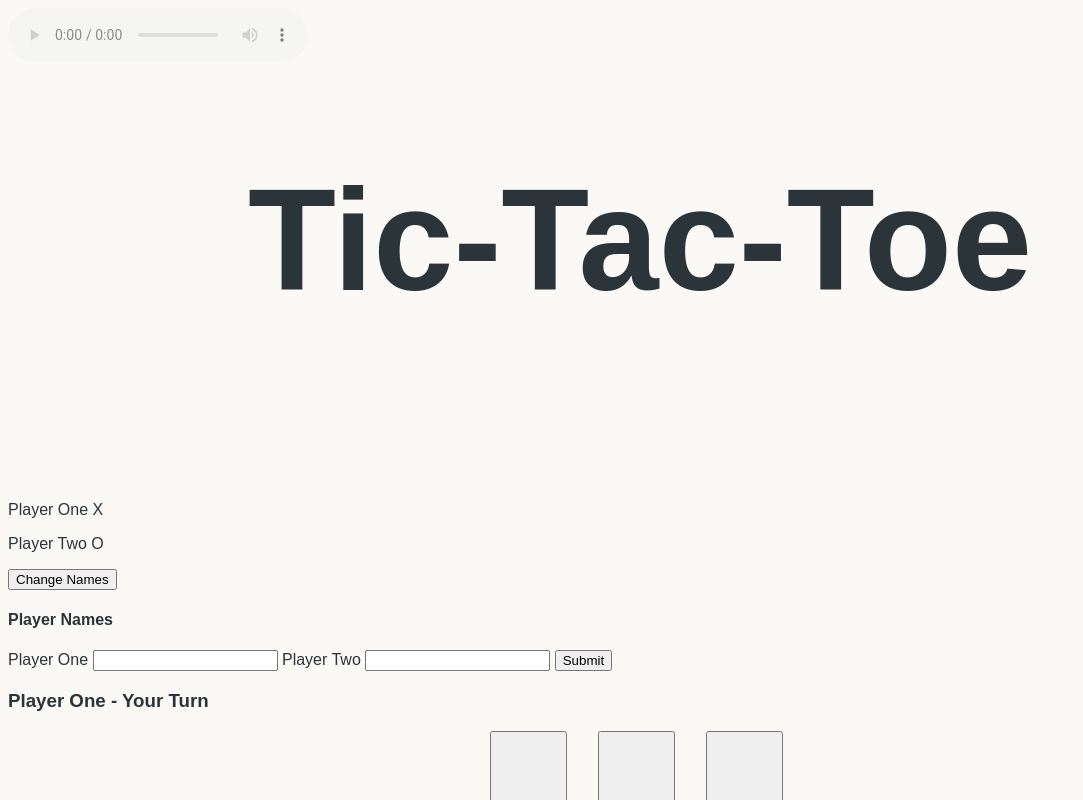
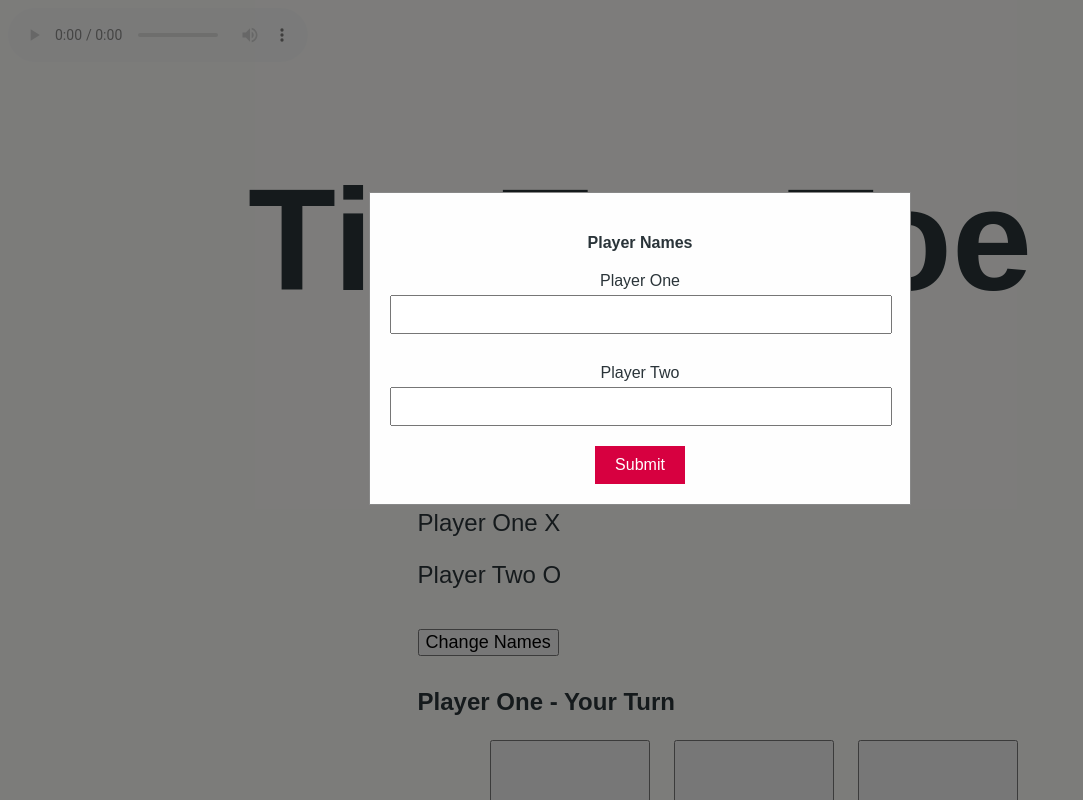
Before and after one commit to mantillonv/tictactoe, a plain HTML site: page index.html in a window 1280 px wide. Both pictures are taken after a click on the button "Change Names". Shown: the top 800 px of the page, without its empty margins (0-1083 px from the left). Drawn offline with Linux system fonts and the light colour scheme; a web font is replaced by a local one.

Commit message:
js variables, initial state, modal func, css adjustments

```diff
--- a/script.js
+++ b/script.js
@@ -0,0 +1,103 @@
+// Variables to track game state
+let currentPlayer = 1; // Player 1 starts
+let isGameOver = false;
+let moves = 0; // Track number of moves
+const boardState = ["", "", "", "", "", "", "", "", ""]; // Represents the board, initially empty
+let playerOneName = 'Player One';
+let playerTwoName = 'Player Two';
+
+// Selecting all board buttons
+const boardButtons = document.querySelectorAll('.board-button');
+
+// Add event listeners to each board button
+boardButtons.forEach((button, index) => {
+    button.addEventListener('click', () => {
+        if (!isGameOver) {
+            handleMove(index); // Call handleMove with the index of the clicked button
+        }
+    });
+});
+
+function handleMove(buttonIndex) {
+    if (boardState[buttonIndex] === "" && !isGameOver) {
+        // Update board state
+        boardState[buttonIndex] = currentPlayer === 1 ? 'X' : 'O';
+
+        // Update button text on UI
+        boardButtons[buttonIndex].textContent = currentPlayer === 1 ? 'X' : 'O';
+
+        // Increment moves
+        moves++;
+
+        // Check for a winner
+        if (checkWinner()) {
+            // Display winner
+            document.getElementById('game-status').textContent = `${currentPlayer === 1 ? playerOneName : playerTwoName} wins!`;
+            isGameOver = true;
+        } else if (moves === 9) {
+            // If no winner and all cells are filled
+            document.getElementById('game-status').textContent = "It's a draw!";
+            isGameOver = true;
+        } else {
+            // Switch players
+            currentPlayer = currentPlayer === 1 ? 2 : 1;
+            document.getElementById('game-status').textContent = `${currentPlayer === 1 ? playerOneName : playerTwoName} - Your Turn`;
+        }
+    }
+}
+
+function checkWinner() {
+    const winningConditions = [
+        [0, 1, 2], [3, 4, 5], [6, 7, 8], // Rows
+        [0, 3, 6], [1, 4, 7], [2, 5, 8], // Columns
+        [0, 4, 8], [2, 4, 6] // Diagonals
+    ];
+
+    for (let condition of winningConditions) {
+        const [a, b, c] = condition;
+        if (boardState[a] !== "" && boardState[a] === boardState[b] && boardState[a] === boardState[c]) {
+            return true;
+        }
+    }
+
+    return false;
+}
+
+// Show modal when clicking "Change Names" button
+document.getElementById('open-modal').addEventListener('click', () => {
+    document.getElementById('modal').style.display = 'block';
+});
+
+// Handle form submission to change player names
+document.getElementById('submit').addEventListener('click', () => {
+    const playerOneInput = document.getElementById('player-one').value;
+    const playerTwoInput = document.getElementById('player-two').value;
+
+    if (playerOneInput && playerTwoInput) {
+        playerOneName = playerOneInput;
+        playerTwoName = playerTwoInput;
+
+        document.getElementById('player-one-info').textContent = `${playerOneName} (X)`;
+        document.getElementById('player-two-info').textContent = `${playerTwoName} (O)`;
+
+        document.getElementById('game-status').textContent = `${currentPlayer === 1 ? playerOneName : playerTwoName} - Your Turn`;
+
+        // Hide the modal
+        document.getElementById('modal').style.display = 'none';
+    }
+});
+
+// Hide modal when clicking outside of the modal content
+window.addEventListener('click', (event) => {
+    const modal = document.getElementById('modal');
+    if (event.target === modal) {
+        modal.style.display = 'none';
+    }
+});
+
+// Hide modal when pressing the 'Escape' key
+document.addEventListener('keydown', (event) => {
+    if (event.key === 'Escape') {
+        document.getElementById('modal').style.display = 'none';
+    }
+});
--- a/styles.css
+++ b/styles.css
@@ -30,7 +30,9 @@ audio {
     display: flex;
     flex-direction: column;
     justify-content: flex-start;
-    align-items: flex-start;
+    margin-left: 32vw;
+    font-size: 24px;
+    margin-bottom: 2vh;
 }
 
 .game {
@@ -40,17 +42,35 @@ audio {
     align-items: center;
 }
 
+#game-status {
+    display: flex;
+    font-size: 24px;
+    margin-left: 32vw;
+    margin-top: 4vh;
+}
+
+#open-modal {
+    display: flex;
+    font-size: 18px;
+    margin-left: 32vw;
+}
+
 .board {
     display: grid;
     grid-template-columns: repeat(3, 1fr);
     grid-template-rows: repeat(3, 1fr);
     gap: 24px;
     width: 300px;
+    margin-bottom: 8vh;
 }
 
 .board-button {
-    height: 10vh;
-    width: 6vw;
+    height: 160px;
+    width: 160px;
+    font-size: 120px;
+    display: flex;
+    justify-content: center;
+    align-items: center;
 }
 
 .footer {
@@ -59,3 +79,53 @@ audio {
     align-items: center;
     margin-top: 8vh;
 }
+
+.modal {
+    display: none;
+    position: fixed;
+    z-index: 1;
+    left: 0;
+    top: 0;
+    width: 100%;
+    height: 100%;
+    overflow: auto;
+    background-color: rgba(0, 0, 0, 0.5);
+}
+
+.modal-content {
+    background-color: #fefefe;
+    margin: 15% auto;
+    padding: 20px;
+    border: 1px solid #888;
+    width: 80%;
+    max-width: 500px;
+    text-align: center;
+}
+
+.modal h4 {
+    margin-bottom: 20px;
+}
+
+.modal label {
+    display: block;
+    margin: 10px 0 5px;
+}
+
+.modal input[type="text"] {
+    width: calc(100% - 22px);
+    padding: 10px;
+    margin-bottom: 20px;
+}
+
+.modal input[type="button"] {
+    padding: 10px 20px;
+    font-size: 16px;
+    background-color: var(--sub-color);
+    color: #fff;
+    border: none;
+    cursor: pointer;
+}
+
+.modal input[type="button"]:hover {
+    background-color: var(--accent-color);
+}
```
